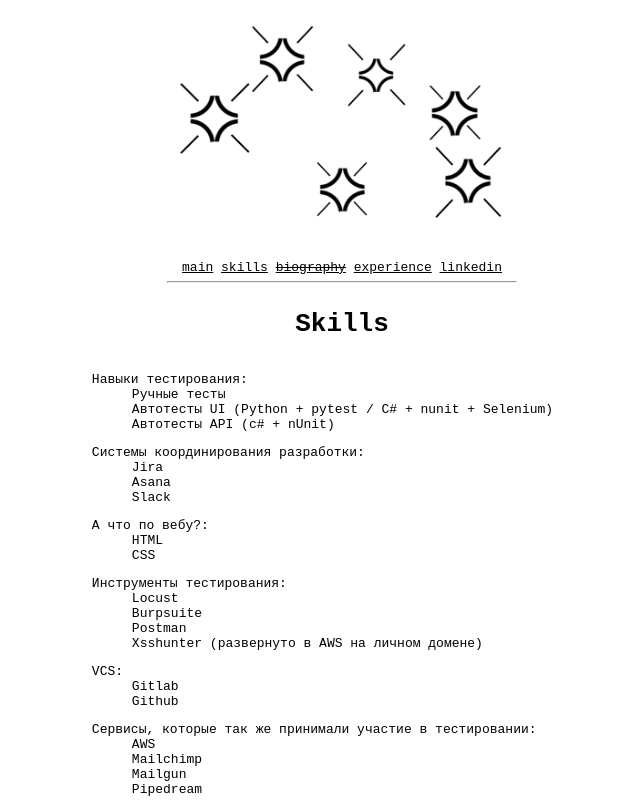
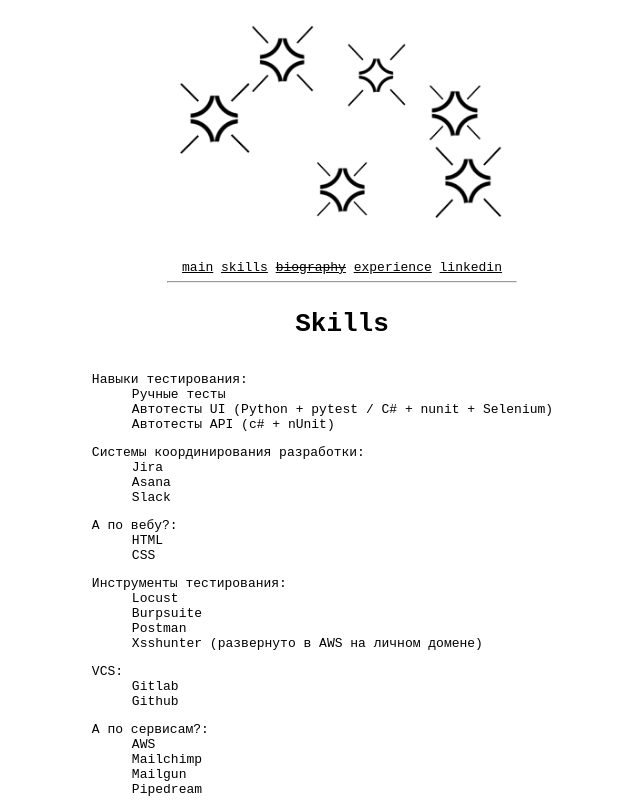
Before and after one commit to Milkhippies/about_project, a plain HTML site: page pages/skills.html in a window 1280 px wide. Shown: the top 800 px of the page, without its empty margins (298-938 px from the left). Drawn offline with Linux system fonts and the light colour scheme.

Commit message:
edit skills

```diff
--- a/pages/skills.html
+++ b/pages/skills.html
@@ -35,7 +35,7 @@
             <li>Asana</li>
             <li>Slack</li>
         </ul>
-        <p>А что по вебу?:</p>
+        <p>А по вебу?:</p>
         <ul>
             <li>HTML</li>
             <li>CSS</li>
@@ -52,7 +52,7 @@
             <li>Gitlab</li>
             <li>Github</li>
         </ul>
-        <p>Сервисы, которые так же принимали участие в тестировании:</p>
+        <p>А по сервисам?:</p>
         <ul>
             <li>AWS</li>
             <li>Mailchimp</li>
```
